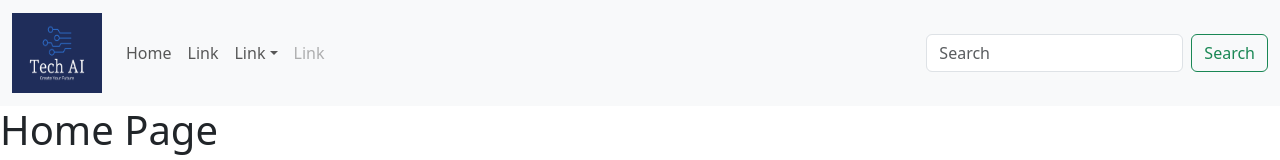
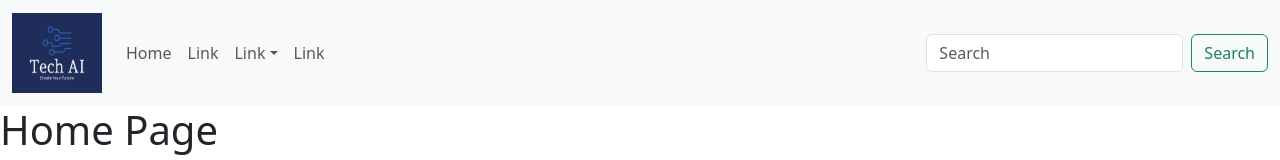
Before and after one commit to kdeelz/Tech-AI, a React (Create React App) app: page / in a window 1280 px wide. Shown: the top 160 px of the page. Built offline with nearby package versions, Linux system fonts and the light colour scheme.

Commit message:
linkmfixxed

```diff
--- a/src/components/Navbar.js
+++ b/src/components/Navbar.js
@@ -38,7 +38,7 @@ function CustomNavbar() {
                 Something else here
               </NavDropdown.Item>
             </NavDropdown>
-            <Nav.Link href="#" disabled>
+            <Nav.Link href="#" >
               Link
             </Nav.Link>
           </Nav>
```
